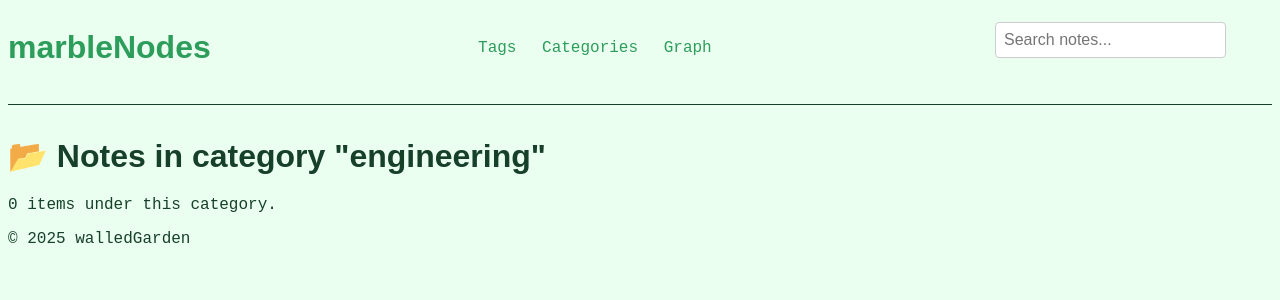
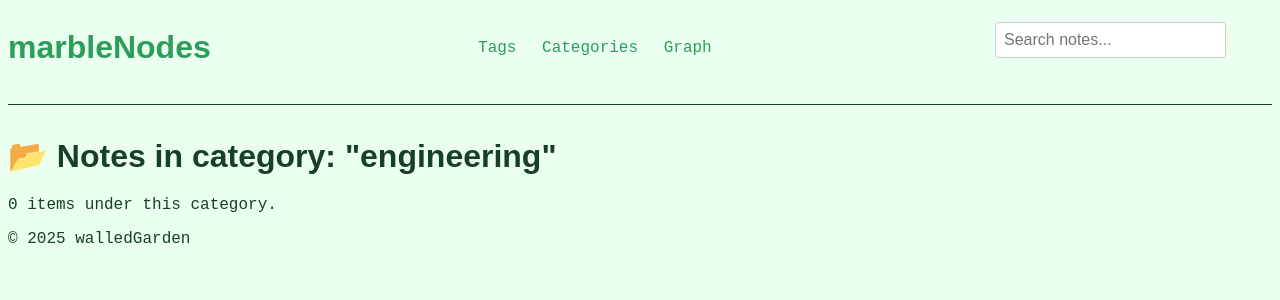
Before and after one commit to dduyg/5566677, a Jekyll site: the page built from categories/engineering.md, in a window 1280 px wide. Shown: the top 300 px of the page. Built offline with Jekyll 4.4.1, drawn with Linux system fonts in a browser that asks for light colours; some web fonts are replaced; comment, search, counter and statistics services are not loaded.

Commit message:
Update category.html

```diff
--- a/_layouts/category.html
+++ b/_layouts/category.html
@@ -2,15 +2,13 @@
 layout: default
 ---
 
-{% assign published_notes = site.notes | where_exp: "note", "note.published != false" %}
-{% assign categorized_notes = published_notes | where_exp: "note", "note.categories contains page.category" %}
-{% assign sorted_notes = categorized_notes | sort: "last_modified_at" | reverse %}
+<h1>📂 Notes in category: "{{ page.category }}"</h1>
 
-<h1>📂 Notes in category "{{ page.category }}"</h1>
-<p>{{ sorted_notes | size }} item{% if sorted_notes | size != 1 %}s{% endif %} under this category.</p>
+{% assign categorized_notes = site.notes | where_exp: "note", "note.published != false and note.categories contains page.category" %}
+<p>{{ categorized_notes | size }} item{% if categorized_notes | size != 1 %}s{% endif %} under this category.</p>
 
 <ul>
-  {% for note in sorted_notes %}
+  {% for note in categorized_notes %}
     <li>
       <a href="{{ note.url | relative_url }}">{{ note.title }}</a>
       <small>— Last modified: {{ note.last_modified_at }}</small>
```
